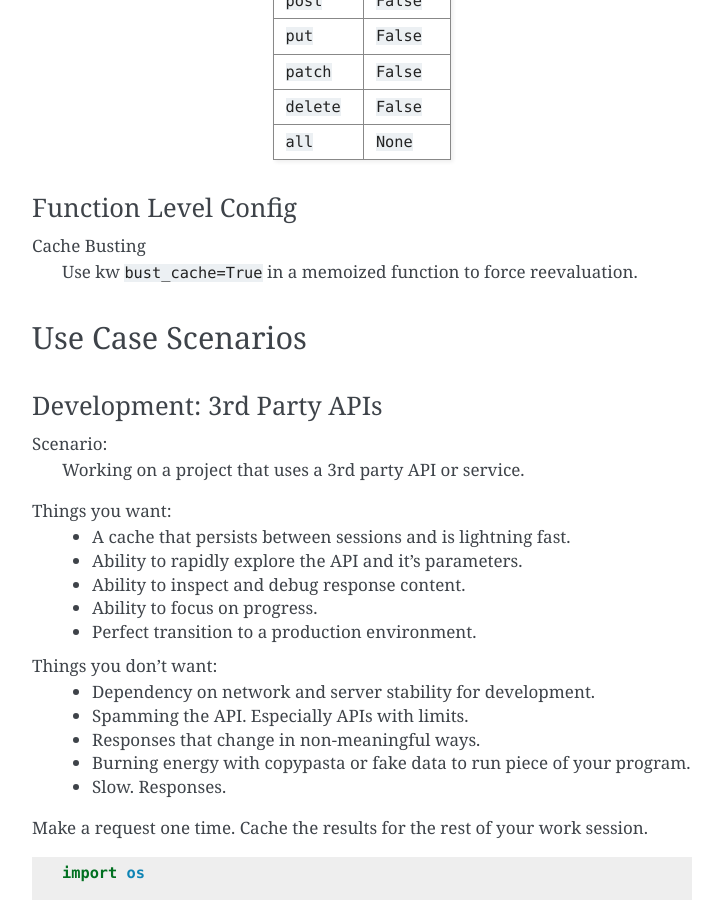
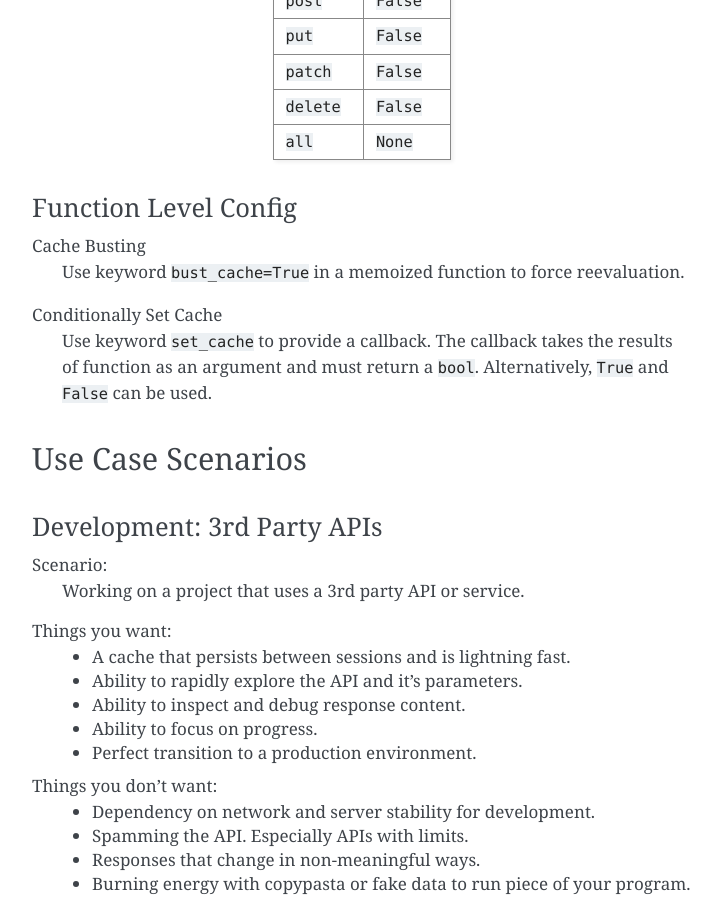
Before and after one commit to manuphatak/cache_requests, a Sphinx documentation site: the page built from docs/source/usage.rst, in a window 1280 px wide and 900 px high, scrolled down 2215 px. Shown: the whole window, without its empty margins (388-1111 px from the left). Built offline with Sphinx 7.4.7, drawn with Linux system fonts in a browser that asks for light colours.

Commit message:
Upate docs

```diff
--- a/README.rst
+++ b/README.rst
@@ -246,8 +246,10 @@ Function Level Config
 ~~~~~~~~~~~~~~~~~~~~~
 
 Cache Busting
-    Use kw ``bust_cache=True`` in a memoized function to force reevaluation.
+    Use keyword ``bust_cache=True`` in a memoized function to force reevaluation.
 
+Conditionally Set Cache
+    Use keyword ``set_cache`` to provide a callback.  The callback takes the results of function as an argument and must return a ``bool``. Alternatively, ``True`` and ``False`` can be used.
 
 Use Case Scenarios
 ------------------
--- a/docs/source/usage.rst
+++ b/docs/source/usage.rst
@@ -108,8 +108,10 @@ Function Level Config
 ~~~~~~~~~~~~~~~~~~~~~
 
 Cache Busting
-    Use kw ``bust_cache=True`` in a memoized function to force reevaluation.
+    Use keyword ``bust_cache=True`` in a memoized function to force reevaluation.
 
+Conditionally Set Cache
+    Use keyword ``set_cache`` to provide a callback.  The callback takes the results of function as an argument and must return a ``bool``. Alternatively, ``True`` and ``False`` can be used.
 
 Use Case Scenarios
 ------------------
```
